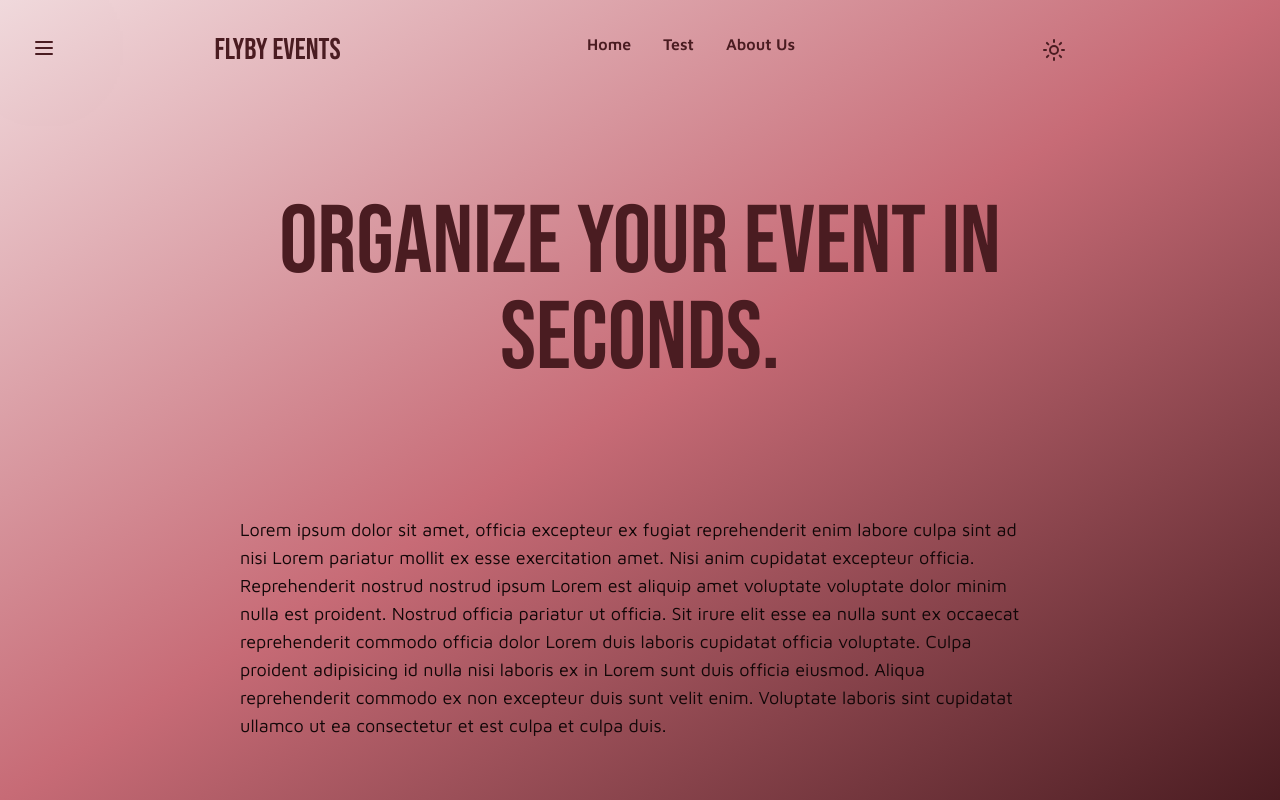
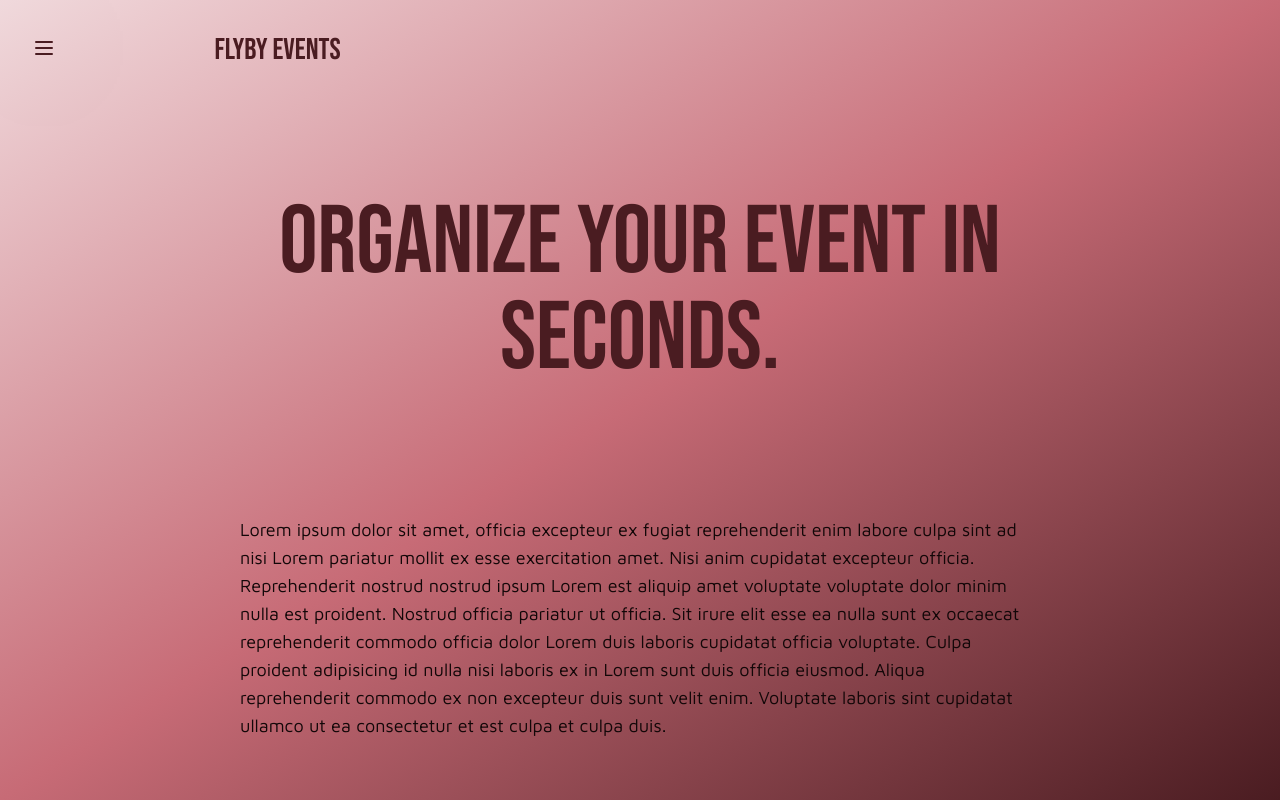
Before and after one commit to ozzythecoder/flyby-events, a Next.js app: page / in a window 1280 px wide. Built offline with nearby package versions, Linux system fonts and the light colour scheme.

Commit message:
Removed links from top bar
Will be focusing on side menu instead.

```diff
--- a/src/components/HeaderBar.tsx
+++ b/src/components/HeaderBar.tsx
@@ -1,35 +1,13 @@
 import ThemeToggle from "./ThemeToggle";
-
-type Link = {
-  name: string;
-  url: string;
-  target: "_self" | "_blank"; // _self opens in current window, _blank opens in new window
-};
-
-const links: Link[] = [
-  {
-    name: "Home",
-    url: "#",
-    target: "_self",
-  },
-  {
-    name: "Test",
-    url: "#",
-    target: "_self",
-  },
-  {
-    name: "About Us",
-    url: "#",
-    target: "_blank",
-  },
-];
+import { links } from "@/lib/navigation";
 
 export default function HeaderBar() {
   return (
-    <div className="flex flex-col sm:flex-row mx-[15%] justify-between">
+    <header className="flex flex-col sm:flex-row mx-[15%] justify-between">
       <h2 className="text-primary-800 hover:text-primary-950 hover:underline text-3xl text-center font-heading">
         <a href="/">FLYBY events</a>
       </h2>
+      {/*
       <nav className="text-primary-800 font-body font-[600]">
         <ul className="flex-row justify-evenly items-center hidden sm:flex">
           {links.map((link) => (
@@ -44,7 +22,7 @@
           ))}
         </ul>
       </nav>
-      <ThemeToggle />
-    </div>
+         */}
+    </header>
   );
 }
```
